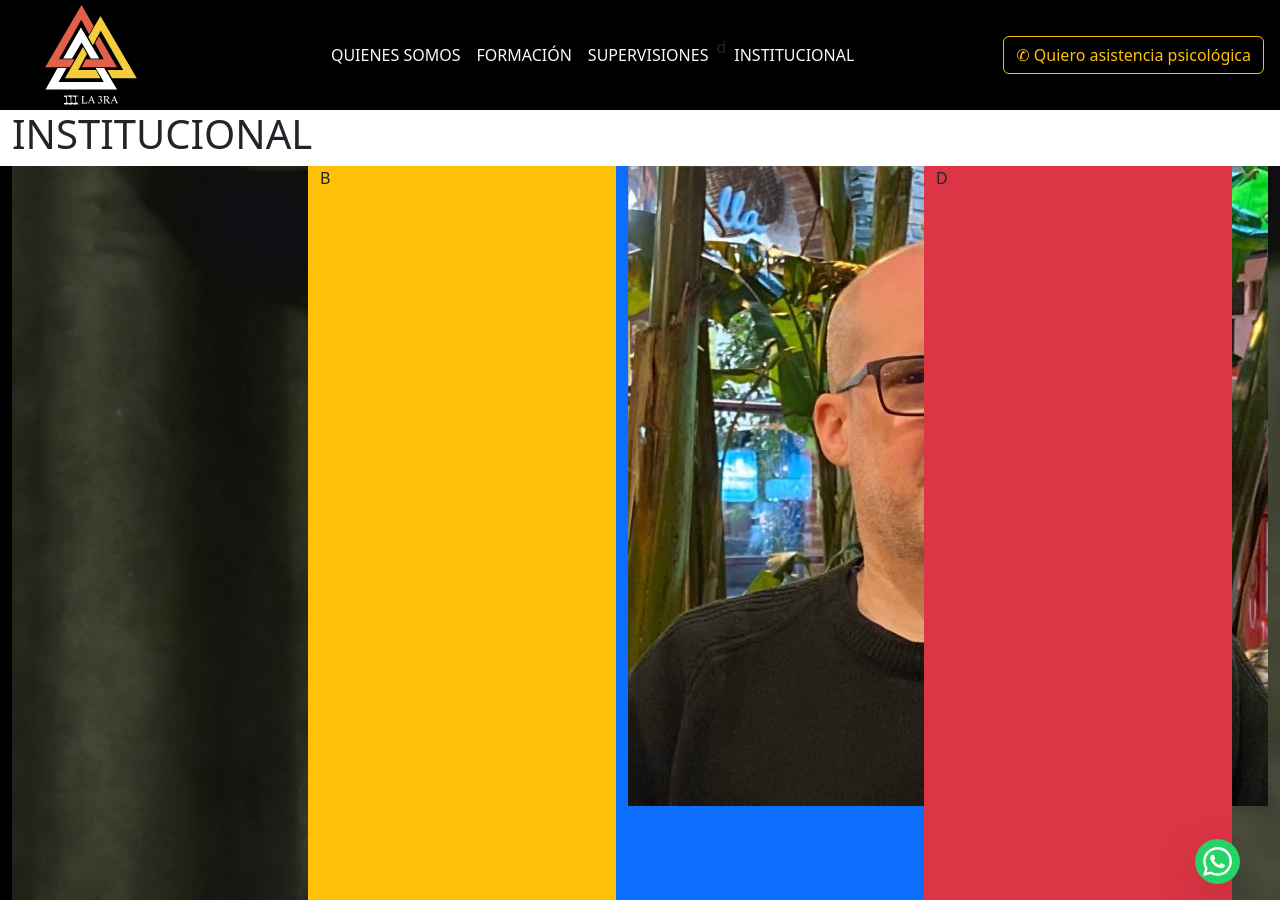
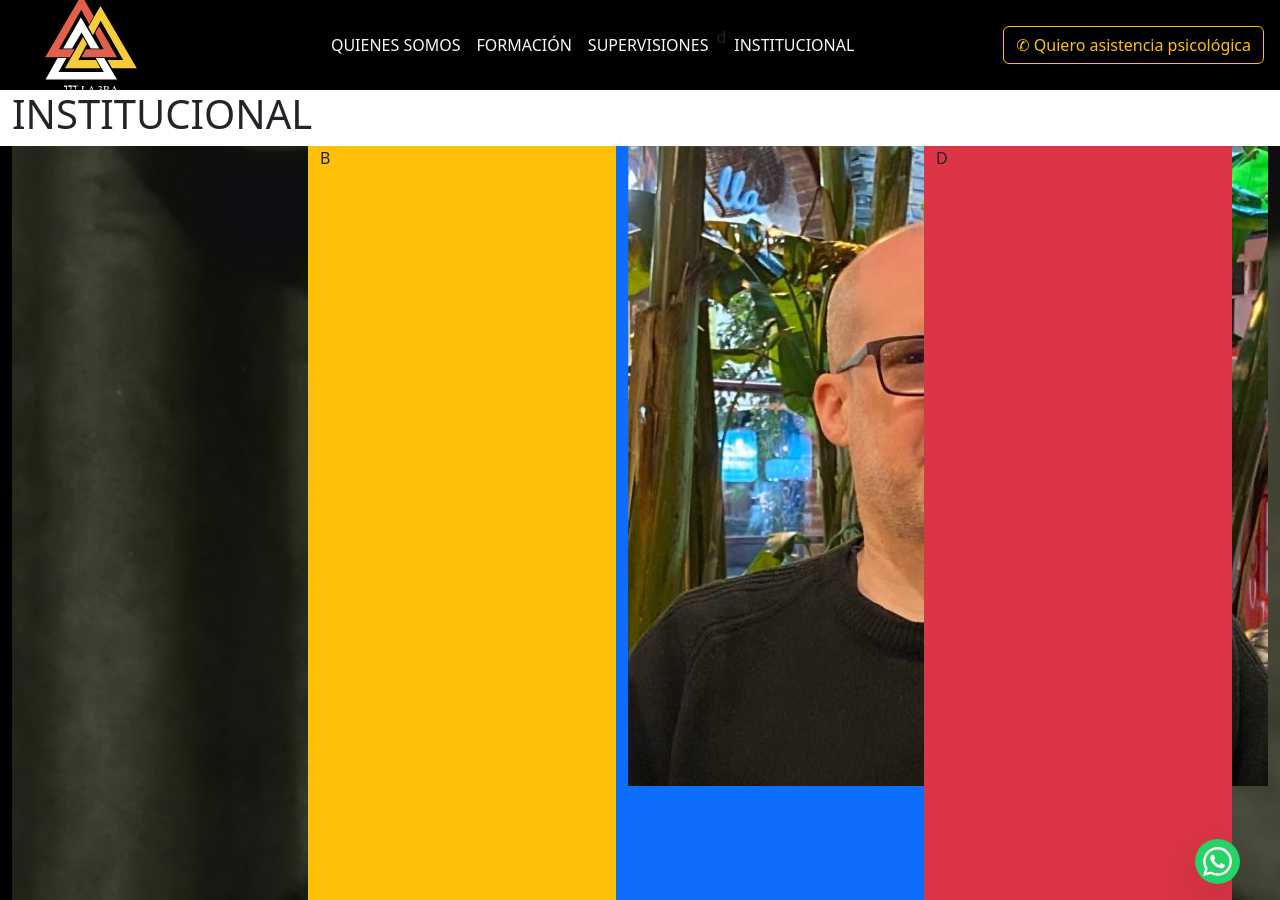
Before and after one commit to jgoldsmidt/ltweb, a Jekyll site: the page built from institucional.markdown, in a window 1280 px wide and 900 px high. Built offline with Jekyll 4.4.1, drawn with Linux system fonts in a browser that asks for light colours.

Commit message:
test height

```diff
--- a/_layouts/home.html
+++ b/_layouts/home.html
@@ -29,6 +29,7 @@
 <div class="novedades">
 
 </div>
+</div>
 
 </div>
       {% include footer.html %}
--- a/assets/css/style.css
+++ b/assets/css/style.css
@@ -345,12 +345,12 @@
 
 
 .navbar{
-    min-height: 10vh;
+    height: 10vh;
 }
 
 .main-content{
-    min-height: 80vh;
+    height: 80vh;
 }
 .footer1{
-    min-height: 10vh;
+    height: 10vh;
 }
```
